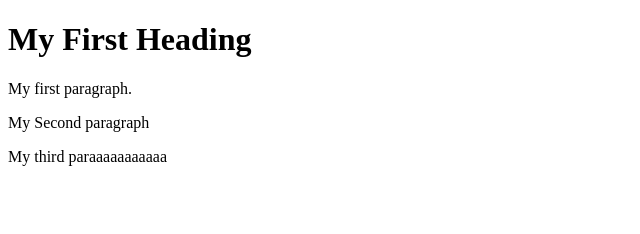
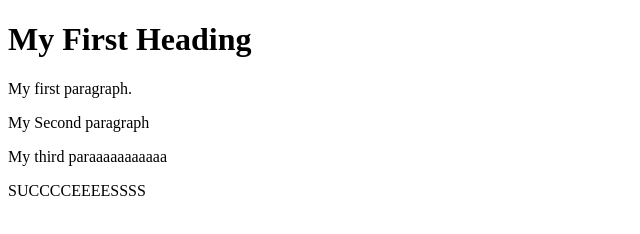
Before and after one commit to carloskekwa/Handyman.backend, a plain HTML site: page index.html in a window 1280 px wide. Shown: the whole page, without its empty margins (0-640 px from the left). Drawn offline with Linux system fonts and the light colour scheme.

Commit message:
last test

```diff
--- a/index.html
+++ b/index.html
@@ -6,5 +6,6 @@
 <p>My first paragraph.</p>
   <p>My Second paragraph</p>
 <p>My third paraaaaaaaaaaa</p>
+<p>SUCCCCEEEESSSS</p>
 </body>
 </html>
```
